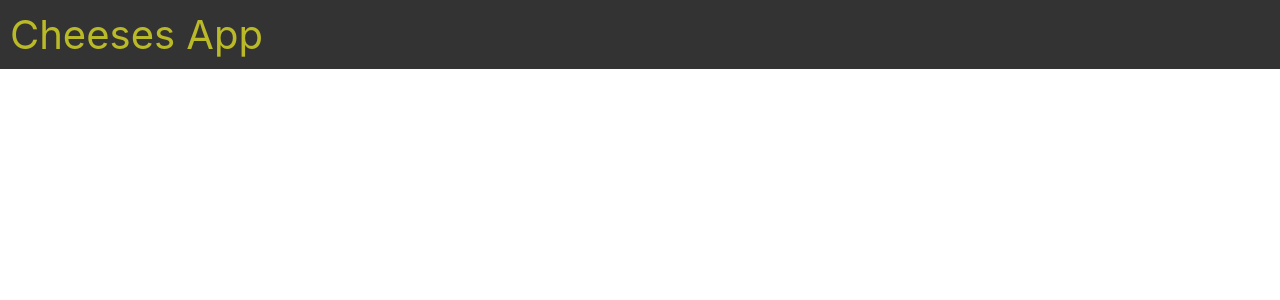
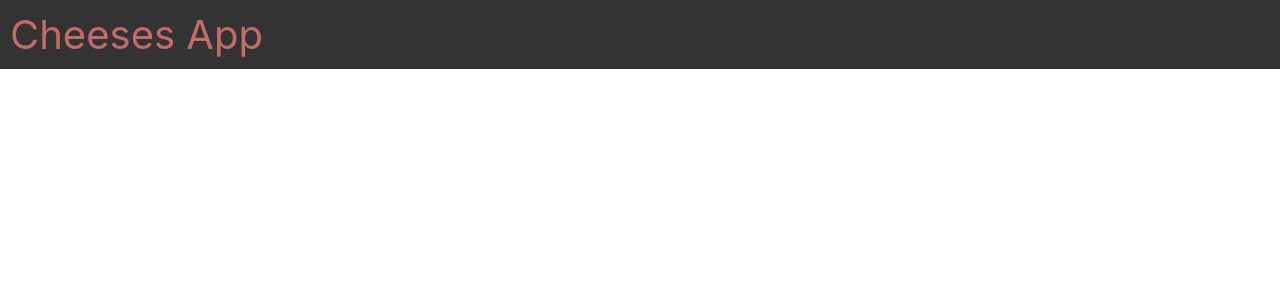
Before and after one commit to Alex-dev7/cheesesApp_frontend, a React (Create React App) app: page /create in a window 1280 px wide. Shown: the top 300 px of the page. Built offline with nearby package versions, Linux system fonts and the light colour scheme.

Commit message:
last commit

```diff
--- a/src/pages/Index.js
+++ b/src/pages/Index.js
@@ -6,7 +6,7 @@ function Index(props) {
 
     const cheeses = useLoaderData()
 
-// import a form component in the return codeblock, instead of defining it here
+
     return(<>
         <div className="addForm">
             <AddNew />
--- a/src/styles.scss
+++ b/src/styles.scss
@@ -84,7 +84,7 @@ form input[type="submit"]:hover{
 
 }
 a:hover {
-  color: rgb(186, 186, 41);
+  color: #c66a6a;
 }
 
 .container {
```
